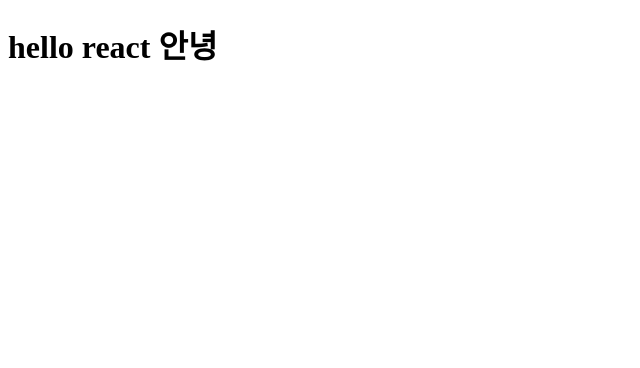
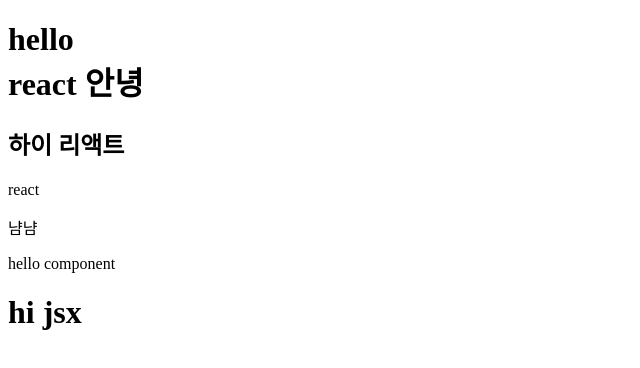
Before and after one commit to kiwi85547/react20240509, a React (Vite) app: page / in a window 1280 px wide. Shown: the top 368 px of the page, without its empty margins (0-640 px from the left). Built offline with nearby package versions, Linux system fonts and the light colour scheme.

Commit message:
컴포넌트 설명, 주석 다는 방법

```diff
--- a/src/App.jsx
+++ b/src/App.jsx
@@ -1,13 +1,48 @@
+// built-in component : html 의 기본 요소, 소문자로 시작
+// component : 직접만든 요소(태그), 대문자로 시작
+
+// component 는 return 을 가진 함수
+function MyComponent() {
+  // return : 화면에 출력할 코드
+  return <div>hello component</div>;
+}
+
+function MyComp() {
+  // JSX : Javascript XML
+  // JSX 코드 : <div></div> 처럼 태그를 사용한 코드
+
+  const myElem = <h1>hi jsx</h1>;
+
+  return myElem;
+}
 
 function App() {
+  // 한 줄 주석
+  /* 여러 줄 주석 */
+
+  // component 사용시 종료 태그 생략할 수 없음
+  // br 같은 빈 요소는 시작태그에서 꼭 종료
 
   return (
     <>
       <div>
-          <h1>hello react 안녕</h1>
+        {/* jsx 내에서의 주석 */}
+        {/* 단축키 : ctrl+/ */}
+
+        {/* 주석 */}
+        <h1>
+          hello
+          <br />
+          react 안녕
+        </h1>
+        <h2>하이 리액트</h2>
+        <p>react</p>
+        <p>냠냠</p>
+        <MyComponent />
+        <MyComp />
       </div>
     </>
-  )
+  );
 }
 
-export default App
+export default App;
```
